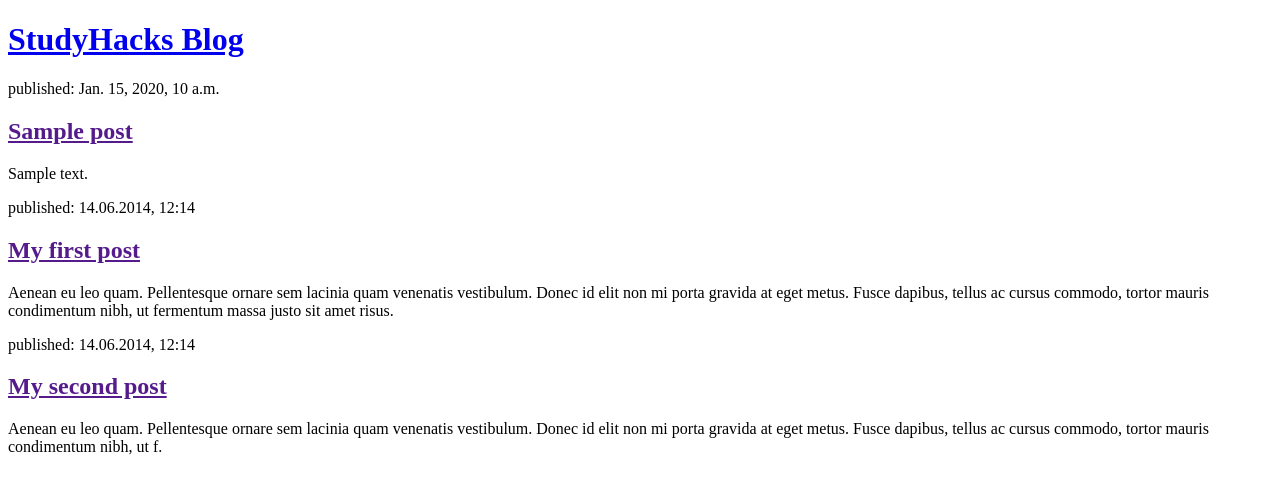
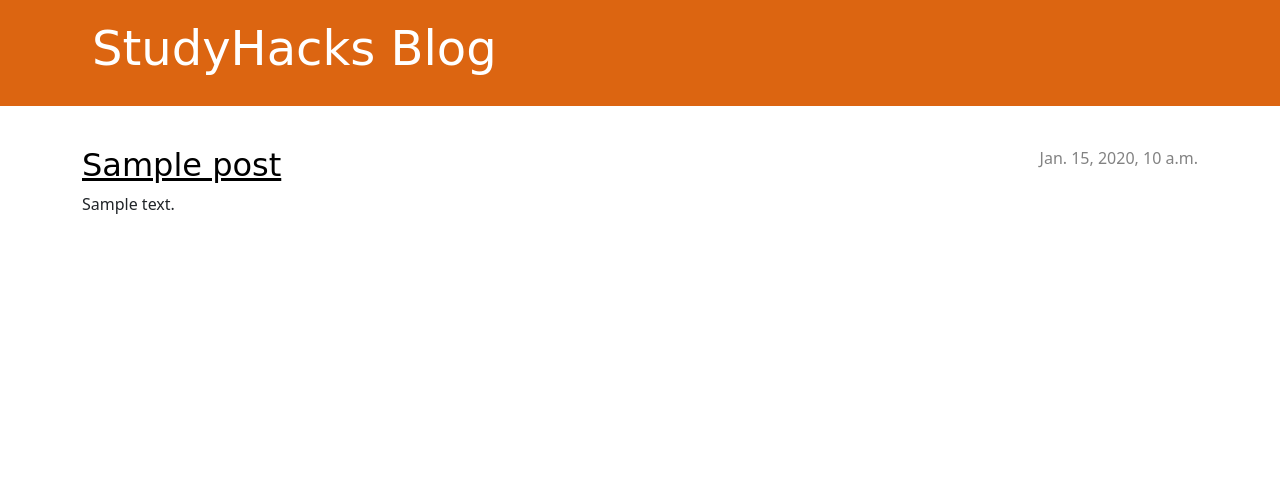
Before and after one commit to RaoShailendrasinh/my-first-blog, a Django app: page / in a window 1280 px wide. Shown: the top 494 px of the page. Run offline with Django 5.2, Linux system fonts and the light colour scheme; tables that the repository leaves empty hold one stand-in row (values such as "Sample post").

Commit message:
template extending. .

```diff
--- /dev/null
+++ b/blog/static/css/blog.css
@@ -0,0 +1,71 @@
+.page-header {
+    background-color: #dc6511;
+    margin-top: 0;
+    margin-bottom: 40px;
+    padding: 20px 20px 20px 40px;
+}
+
+.page-header h1,
+.page-header h1 a,
+.page-header h1 a:visited,
+.page-header h1 a:active {
+    color: #ffffff;
+    font-size: 36pt;
+    text-decoration: none;
+}
+
+h1,
+h2,
+h3,
+h4 {
+    font-family: 'Winky Sans', cursive;
+}
+
+.date {
+    color: #828282;
+}
+
+.save {
+    float: right;
+}
+
+.post-form textarea,
+.post-form input {
+    width: 100%;
+}
+
+.top-menu,
+.top-menu:hover,
+.top-menu:visited {
+    color: #ffffff;
+    float: right;
+    font-size: 26pt;
+    margin-right: 20px;
+}
+
+.post {
+    margin-bottom: 70px;
+}
+
+.post h2 a,
+.post h2 a:visited {
+    color: #000000;
+}
+
+.post > .date,
+.post > .actions {
+    float: right;
+}
+
+.btn-secondary,
+.btn-secondary:visited {
+    color: #dc6511;
+    background: none;
+    border-color: #dc6511;
+    margin-left: 15px;
+}
+
+.btn-secondary:hover {
+    color: #FFFFFF;
+    background-color: #dc6511;
+}
--- /dev/null
+++ b/blog/templates/blog/base.html
@@ -0,0 +1,28 @@
+{% load static %}
+
+<!DOCTYPE html>
+<html>
+    <head>
+        <title>StudyHacks blog</title>
+
+        <link rel="stylesheet" href="https://fonts.googleapis.com/css?family=Lobster&subset=latin,latin-ext">
+        <link rel="stylesheet" href="https://cdn.jsdelivr.net/npm/bootstrap@5.3.3/dist/css/bootstrap.min.css" >
+        <link rel="stylesheet" href="{% static 'css/blog.css' %}">
+    </head>
+
+    <body>
+        <header class="page-header">
+          <div class="container">
+            <h1><a href="/">StudyHacks Blog</a></h1>
+          </div>
+        </header>
+        <main class="container">
+            <div class="row">
+                <div class="col">
+                {% block content %}
+                {% endblock %}
+                </div>
+            </div>
+        </main>
+    </body>
+</html>
--- a/blog/templates/blog/post_list.html
+++ b/blog/templates/blog/post_list.html
@@ -1,31 +1,13 @@
-<!DOCTYPE html>
-<html>
-    <head>
-        <title>StudyHacks blog</title>
-    </head>
-    <body>
-        <header>
-            <h1><a href="/">StudyHacks Blog</a></h1>
-        </header>
+{% extends 'blog/base.html' %}
 
-
-        {% for post in posts %}
-            <article>
-                <time>published: {{ post.published_date }}</time>
-                <h2><a href="">{{ post.title }}</a></h2>
-                <p>{{ post.text|linebreaksbr }}</p>
-            </article>
-        {% endfor %}
-        <article>
-            <time>published: 14.06.2014, 12:14</time>
-            <h2><a href="">My first post</a></h2>
-            <p>Aenean eu leo quam. Pellentesque ornare sem lacinia quam venenatis vestibulum. Donec id elit non mi porta gravida at eget metus. Fusce dapibus, tellus ac cursus commodo, tortor mauris condimentum nibh, ut fermentum massa justo sit amet risus.</p>
+{% block content %}
+    {% for post in posts %}
+        <article class="post">
+            <time class="date">
+                {{ post.published_date }}
+            </time>
+            <h2><a href="">{{ post.title }}</a></h2>
+            <p>{{ post.text|linebreaksbr }}</p>
         </article>
-
-        <article>
-            <time>published: 14.06.2014, 12:14</time>
-            <h2><a href="">My second post</a></h2>
-            <p>Aenean eu leo quam. Pellentesque ornare sem lacinia quam venenatis vestibulum. Donec id elit non mi porta gravida at eget metus. Fusce dapibus, tellus ac cursus commodo, tortor mauris condimentum nibh, ut f.</p>
-        </article>
-    </body>
-</html>
+    {% endfor %}
+{% endblock %}
--- a/mysite/settings.py
+++ b/mysite/settings.py
@@ -114,7 +114,7 @@
 
 
 # Static files (CSS, JavaScript, Images)
-# https://docs.djangoproject.com/en/5.1/howto/static-files/
+#  https://docs.djangoproject.com/en/5.1/howto/static-files/
 
 STATIC_URL = 'static/'
 
```
